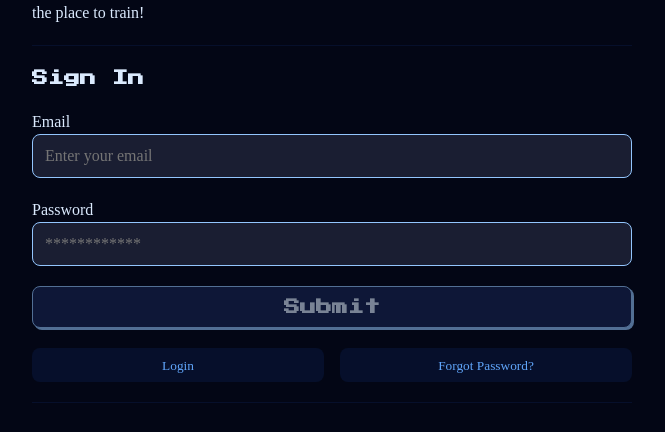
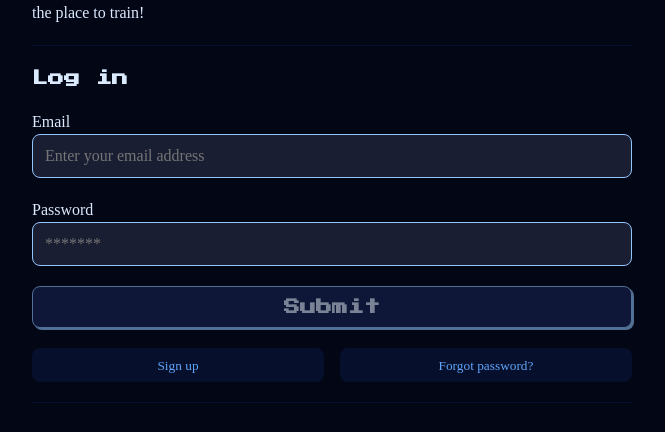
Before and after one commit to ericdoering/debug-gym, a Next.js app: page / in a window 1280 px wide. Shown: the part 187-619 px from the top of the page, without its empty margins (308-973 px from the left). Built offline with nearby package versions, Linux system fonts and the light colour scheme; no server answers; a web font is replaced by a local one.

Commit message:
register, login, logout flow successfully setup

```diff
--- a/components/Login.tsx
+++ b/components/Login.tsx
@@ -1,38 +1,39 @@
 "use client";
 
 import { useAuth } from "@/context/AuthContext";
+import { useRouter } from "next/navigation";
 import { useState } from "react";
 
 export default function Login() {
-    const [email, setEmail] = useState("");
-    const [password, setPassword] = useState("");
-    const [isRegister, setIsRegister] = useState(false);
-    const [isAuthenticating, setIsAuthenticating] = useState(false);
+    const [email, setEmail] = useState('')
+    const [password, setPassword] = useState('')
+    const [isRegister, setIsRegister] = useState(false)
+    const [isAuthenticating, setIsAuthenticating] = useState(false)
 
-    const { login, signup } = useAuth();
-    const cantAuth = !email.includes('@') || password.length < 6;
+    const { login, signUp } = useAuth()
+    const router = useRouter()
 
+    const cantAuth = !email.includes('@') || password.length < 6
 
-    async function handleAuthUser(){
-        if(cantAuth){
+    async function handleAuthUser() {
+        if (cantAuth) {
             return
         }
         setIsAuthenticating(true)
+
         try {
-            if(isRegister){
-                await signup(email, password)
-            }
-            else{
+            if (isRegister) {
+                await signUp(email, password)
+            } else {
                 await login(email, password)
             }
-        }
-        catch(err) {
+            router.push('/questions')
+        } catch (err) {
             console.log(err.message)
-        }
-        finally {
+        } finally {
             setIsAuthenticating(false)
         }
-    };
+    }
 
 
 
@@ -45,28 +46,34 @@ export default function Login() {
                     coding challenges in your chosen stack! Whether you are a fresh student
                     or a seasoned senior developer. DebugGYM is the place to train!
                 </p>
-                <div className='full-line'></div>
-                <h6>Sign In</h6>
+                <div className="full-line"></div>
+                <h6>{isRegister ? 'Create an account' : 'Log in'}</h6>
                 <div>
                     <p>Email</p>
-                    <input value={email} onChange={(e) => setEmail(e.target.value)} type='text' placeholder='Enter your email' />
+                    <input value={email} onChange={(e) => {
+                        setEmail(e.target.value)
+                    }} type="text" placeholder="Enter your email address" />
                 </div>
                 <div>
                     <p>Password</p>
-                    <input value={password} onChange={(e) => setPassword(e.target.value)} type='password' placeholder='************' />
+                    <input value={password} onChange={(e) => {
+                        setPassword(e.target.value)
+                    }} type="password" placeholder="*******" />
                 </div>
-                <button onClick={handleAuthUser} disabled={cantAuth || isAuthenticating} className='submit-btn'>
-                    <h6>{isAuthenticating ? "Submitting..." : "Submit"}</h6>
+                <button onClick={handleAuthUser} disabled={cantAuth || isAuthenticating} className="submit-btn">
+                    <h6>{isAuthenticating ? 'Submitting...' : 'Submit'}</h6>
                 </button>
-                <div className='secondary-btns-container'>
-                    <button className='card-button-secondary'>
-                        <small>Login</small>
+                <div className="secondary-btns-container">
+                    <button onClick={() => {
+                        setIsRegister(!isRegister)
+                    }} className="card-button-secondary">
+                        <small>{isRegister ? 'Log in' : 'Sign up'}</small>
                     </button>
-                    <button className='card-button-secondary'>
-                        <small>Forgot Password?</small>
+                    <button className="card-button-secondary">
+                        <small>Forgot password?</small>
                     </button>
                 </div>
-                <div className='full-line'></div>
+                <div className="full-line"></div>
                 <footer>
                     <a target="_blank" href="https://github.com/ericdoering">
                         <img alt='profile-pic' src='https://avatars.githubusercontent.com/u/110167204?v=4' />
--- a/components/SideNav.tsx
+++ b/components/SideNav.tsx
@@ -1,8 +1,10 @@
+import { useAuth } from "@/context/AuthContext";
 import { useEffect, useRef } from "react";
 
 export default function SideNav (props) {
     const questions = ["hello", "world"];
     const { showNav, setShowNav } = props;
+    const { logout } = useAuth();
     const ref = useRef();
 
     useEffect(() => {
@@ -43,7 +45,7 @@ export default function SideNav (props) {
                     })}
                 </div>
                 <div className="full-line"></div>
-                <button>
+                <button onClick={logout}>
                     <h6>Logout</h6>
                     <i className="fa-solid fa-arrow-right-from-bracket"></i>
                 </button>
```
